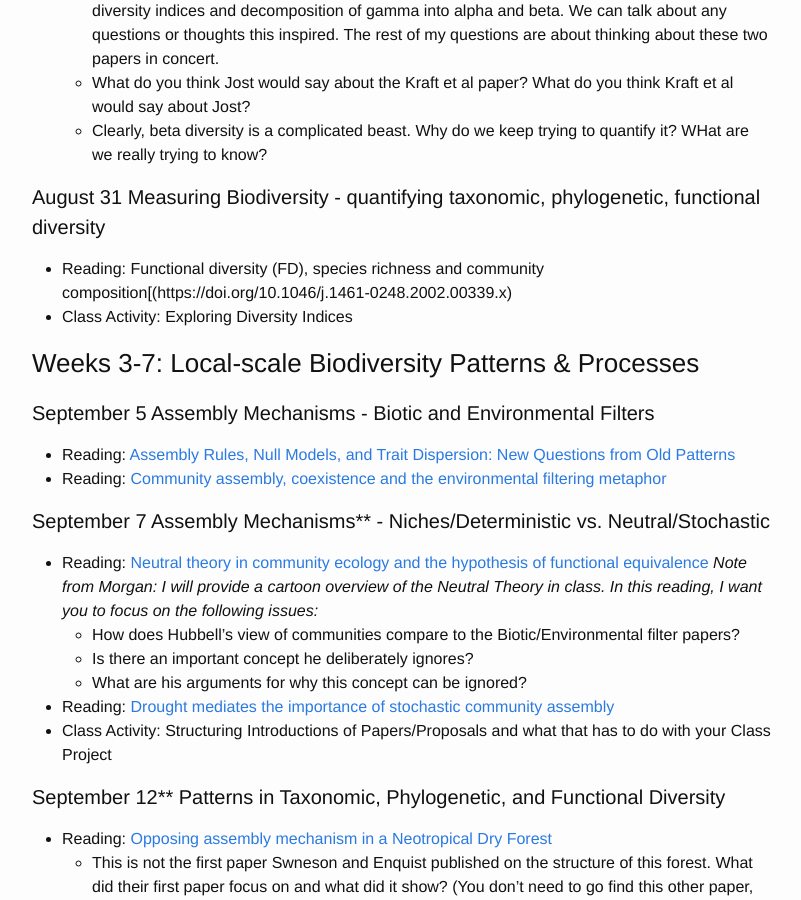
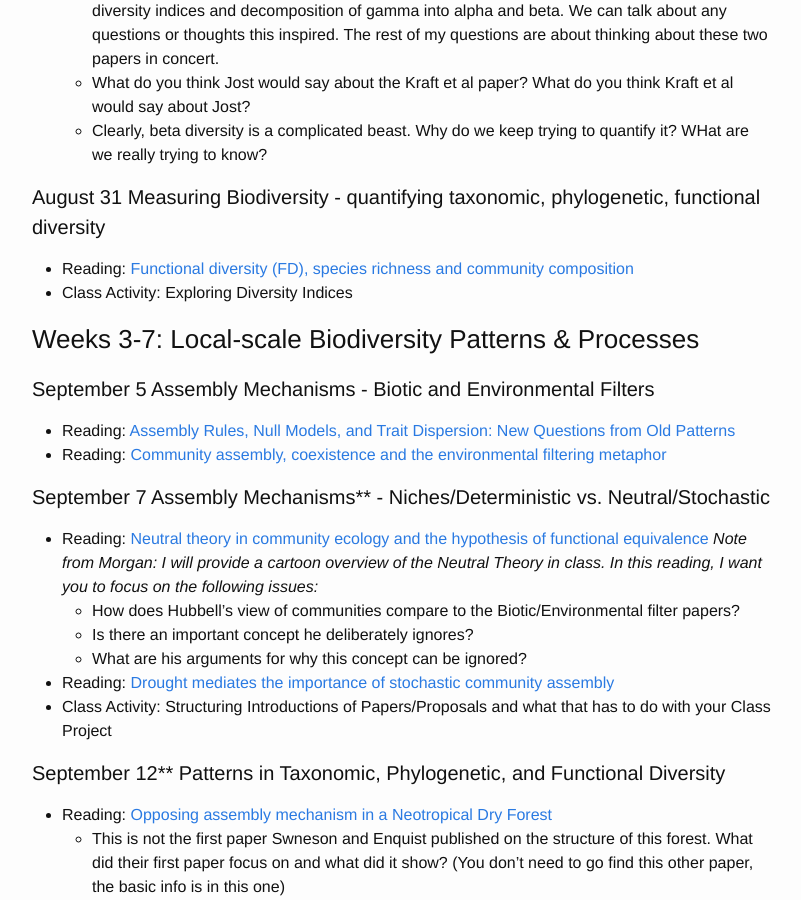
Before and after one commit to skmorgane/biodiversity-course, a Jekyll site: the page built from schedule.md, in a window 1280 px wide and 900 px high, scrolled down 1637 px. Shown: the whole window, without its empty margins (238-1039 px from the left). Built offline with Jekyll 4.4.1, drawn with Linux system fonts in a browser that asks for light colours.

Commit message:
Update schedule.md

```diff
--- a/schedule.md
+++ b/schedule.md
@@ -56,7 +56,7 @@ IMPORTANT: if Date is followed by 2 asterisks then readings are not yet finalize
     * Clearly, beta diversity is a complicated beast. Why do we keep trying to quantify it? WHat are we really trying to know?
 
 #### August 31 Measuring Biodiversity - quantifying taxonomic, phylogenetic, functional diversity
-* Reading: Functional diversity (FD), species richness and community composition[(https://doi.org/10.1046/j.1461-0248.2002.00339.x)
+* Reading: [Functional diversity (FD), species richness and community composition](https://doi.org/10.1046/j.1461-0248.2002.00339.x)
 * Class Activity: Exploring Diversity Indices
 
 ### Weeks 3-7: Local-scale Biodiversity Patterns & Processes
```
